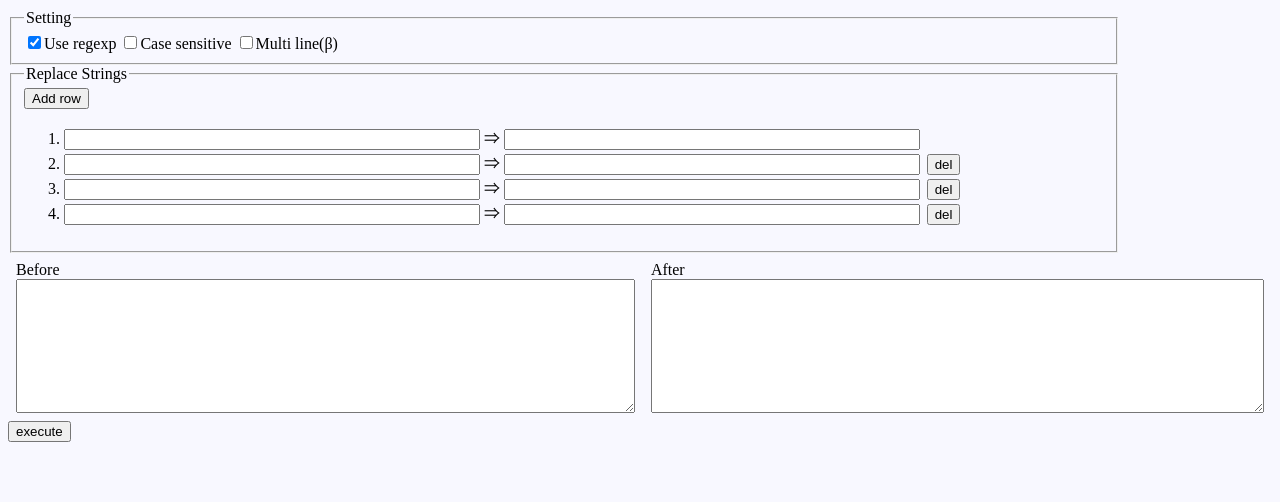
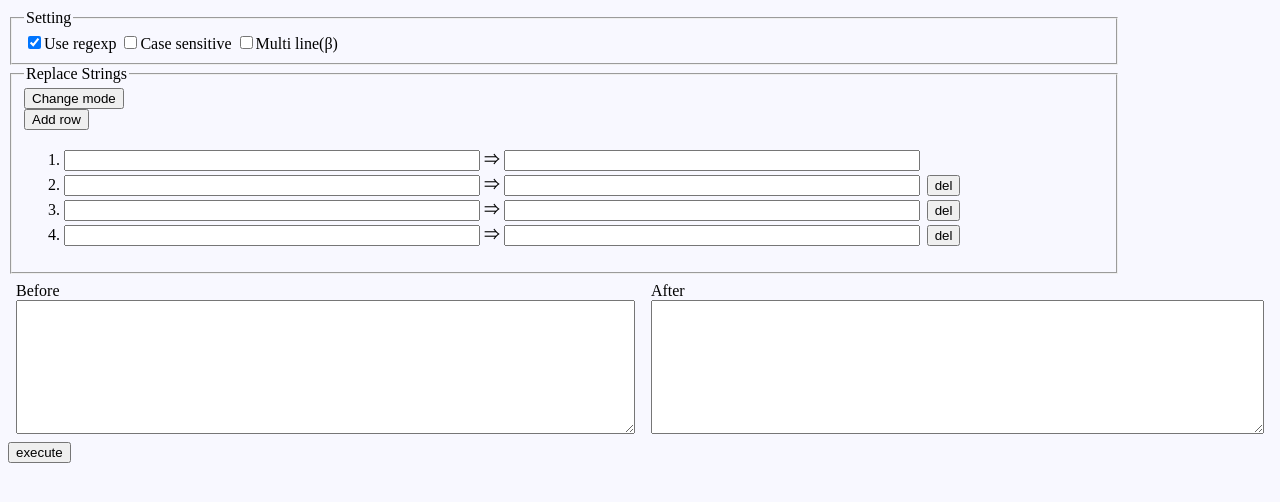
Before and after one commit to zonanjaro86/multiReplace, a plain HTML site: page index.html in a window 1280 px wide. Shown: the part 32-534 px from the top of the page. Drawn offline with Linux system fonts and the light colour scheme.

Commit message:
テキストモードへの切り替え機能追加(置換機能は未)

```diff
--- a/css/multiReplace.css
+++ b/css/multiReplace.css
@@ -29,3 +29,7 @@ div.resultWrapper>div>textarea {
     resize: vertical;
     white-space: pre;
 }
+
+.disable {
+    display: none;
+}
--- a/js/multiReplace.js
+++ b/js/multiReplace.js
@@ -5,10 +5,16 @@
     const ID_CHK_CASE_SENSITIVE      = 'caseSensitive';
     const ID_CHK_MULTILINE           = 'multiList';
     const ID_REPLACE_STRINGS         = 'replaceStrings';
+    const ID_REPLACE_STRINGS_TEXT    = 'replaceStrings_text';
     const ID_REPLACE_TARGET          = 'replaceTarget';
     const ID_REPLACE_RESULT          = 'replaceResult';
+    const ID_BTN_CHANGE_MODE         = 'changeMode';
     const ID_BTN_ADDROW              = 'btn_addRow';
     const ID_BTN_EXECUTE             = 'btn_execute';
+    const CLS_DISABLE                = 'disable';
+    const CLS_BOX                    = 'box';
+    const CLS_MODE_INPUT             = 'mode_input';
+    const CLS_MODE_TEXT              = 'mode_text';
     const CLS_REPLACE_STRING_BEFORE  = 'beforeString';
     const CLS_REPLACE_STRING_AFTER   = 'afterString';
     const CLS_REPLACE_TARGET_WRAPPER = 'resultWrapper';
@@ -71,10 +77,16 @@ const createDom = () => {
     let sec2 = ''
     + `<fieldSet>`
         + `<legend>Replace Strings</legend>`
-        + `<button id="${ID_BTN_ADDROW}" type="button">Add row</button>`
-        + `<ol id="${ID_REPLACE_STRINGS}">`
-            + NODE_INPUT_ROW
-        + `</ol>`
+        + `<button id="${ID_BTN_CHANGE_MODE}">Change mode</button>`
+        + `<div class="${CLS_MODE_INPUT} ${CLS_BOX}">`
+            + `<button id="${ID_BTN_ADDROW}" type="button">Add row</button>`
+            + `<ol id="${ID_REPLACE_STRINGS}">`
+                + NODE_INPUT_ROW
+            + `</ol>`
+        + `</div>`
+        + `<div class="${CLS_MODE_TEXT} ${CLS_BOX} ${CLS_DISABLE}">`
+            + `<textarea id="${ID_REPLACE_STRINGS_TEXT}" spellcheck="false" class=""></textarea>`
+        + `</div>`
     + `</fieldSet>`;
     nodes.push(htmlToNode(sec2));
 
@@ -104,6 +116,12 @@ const createDom = () => {
  * @function setEvent
  */
 const setEvent = () => {
+    // 入力モード変更ボタンイベント
+    const btn_changeMode = document.getElementById(ID_BTN_CHANGE_MODE);
+    if (btn_changeMode) {
+        btn_changeMode.addEventListener('click', changeMode);
+    }
+
     // 行追加ボタンイベント
     const btn_addRow = document.getElementById(ID_BTN_ADDROW);
     if (btn_addRow) {
@@ -139,6 +157,17 @@ const htmlToNode = (htmlStr) => {
     tmpElement.innerHTML = htmlStr;
 
     return tmpElement.firstChild;
+}
+
+/**
+ * 置換文字列の入力モードを変更
+ *
+ * @function changeMode
+ */
+const changeMode = () => {
+    document.querySelectorAll(`.${CLS_MODE_INPUT}, .${CLS_MODE_TEXT}`).forEach(elem => {
+        elem.classList.toggle(`${CLS_DISABLE}`);
+    });
 }
 
 /**
```
